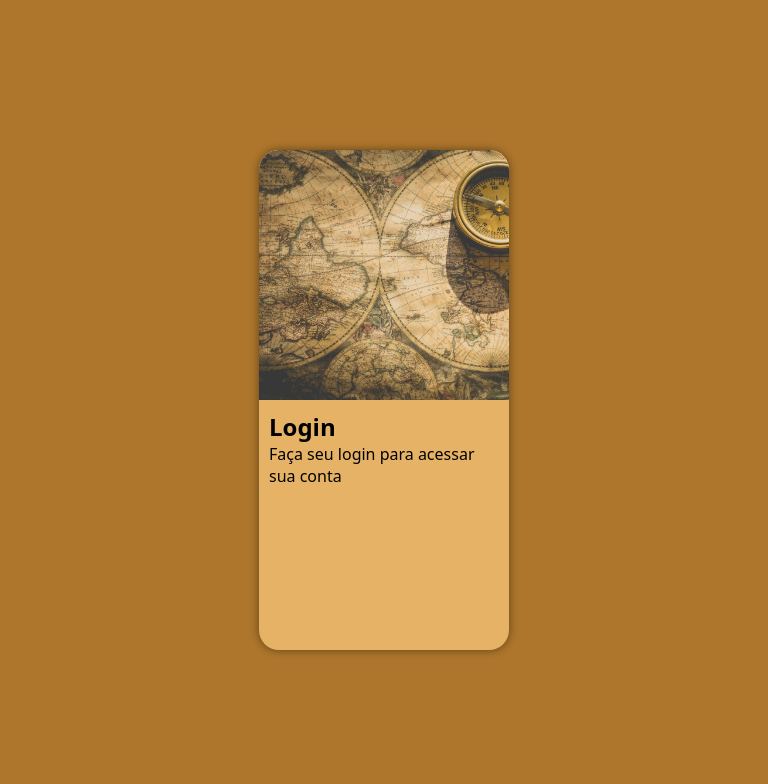
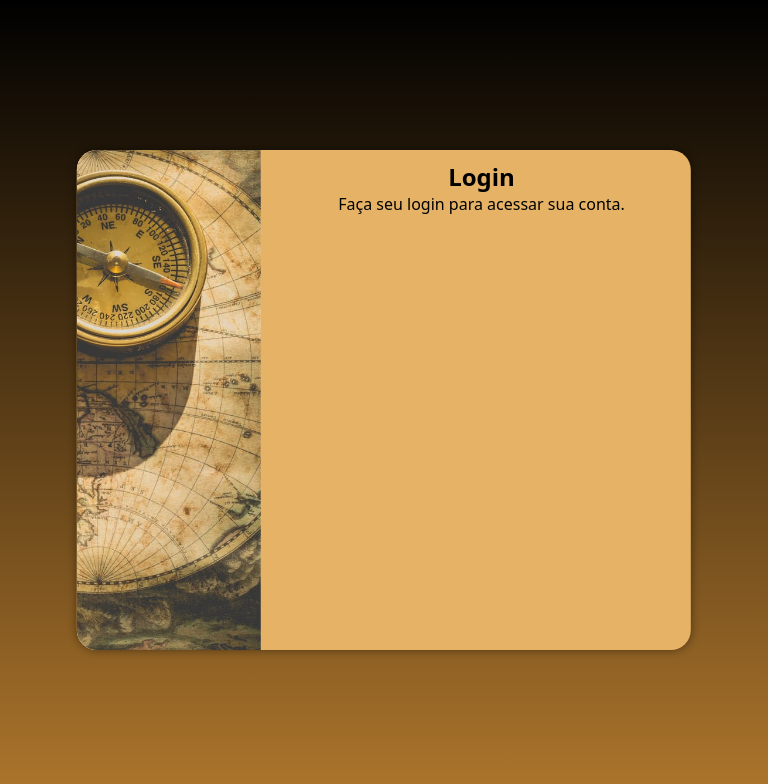
Before and after one commit to JoaoRodriguesRecife/projeto-login, a plain HTML site: page index.html in a window 768 px wide. Drawn offline with Linux system fonts and the light colour scheme.

Commit message:
atulaizando

```diff
--- a/estilos/celular.css
+++ b/estilos/celular.css
@@ -33,7 +33,7 @@ div#imagem {
     background:rgb(251, 212, 161) url(../imagens/mapa.jpg) no-repeat;
     background-size: cover;
     height: 250px;
-    background-position: top center;
+    background-position: right top;
 
 }
 
@@ -41,3 +41,9 @@ div#formulario{
     padding: 10px;
     display: block;
 }
+h1{
+    text-align: center;
+}
+.texto{
+    text-align: center;
+}
--- /dev/null
+++ b/estilos/mediaqui.css
@@ -0,0 +1,36 @@
+@charset "UFT-8";
+
+
+@media  screen and (min-width:768px) and (max-width:992px) {
+    body{
+        background-image: linear-gradient(to top , rgb(174, 118, 44) , black);
+    }
+    section#login{
+        width: 80vw;
+    }
+    div#imagem{
+        background-position: right top;
+        float: left ;
+        height: 100%;
+        width: 30%;
+    }
+    div#formulario{
+        float: right;
+        width: 65%;
+    }
+}
+@media screen and (min-width:992px) and (max-width:1200px) {
+    body{
+        background-image: linear-gradient(to top , rgb(174, 118, 44) , black);
+    }
+    section#login{
+        width: 950px;
+    }
+    div#imagem{
+        background-position: right top;
+        float: left;
+        height: 100%;
+        width: 40%;
+    }
+
+}
--- a/index.html
+++ b/index.html
@@ -4,6 +4,7 @@
     <meta charset="UTF-8">
     <meta name="viewport" content="width=device-width, initial-scale=1.0">
     <link rel="stylesheet" href="estilos/celular.css">
+    <link rel="stylesheet" href="estilos/mediaqui.css">
     <title>Document</title>
 </head>
 <body>
@@ -14,7 +15,7 @@
             </div>
             <div id="formulario">
                 <h1>Login</h1>
-                <p>Faça seu login para acessar sua conta</p>
+                <p class="texto">Faça seu login para acessar sua conta.</p>
                 <form action="login.php" method="post"></form>
 
             </div>
```
